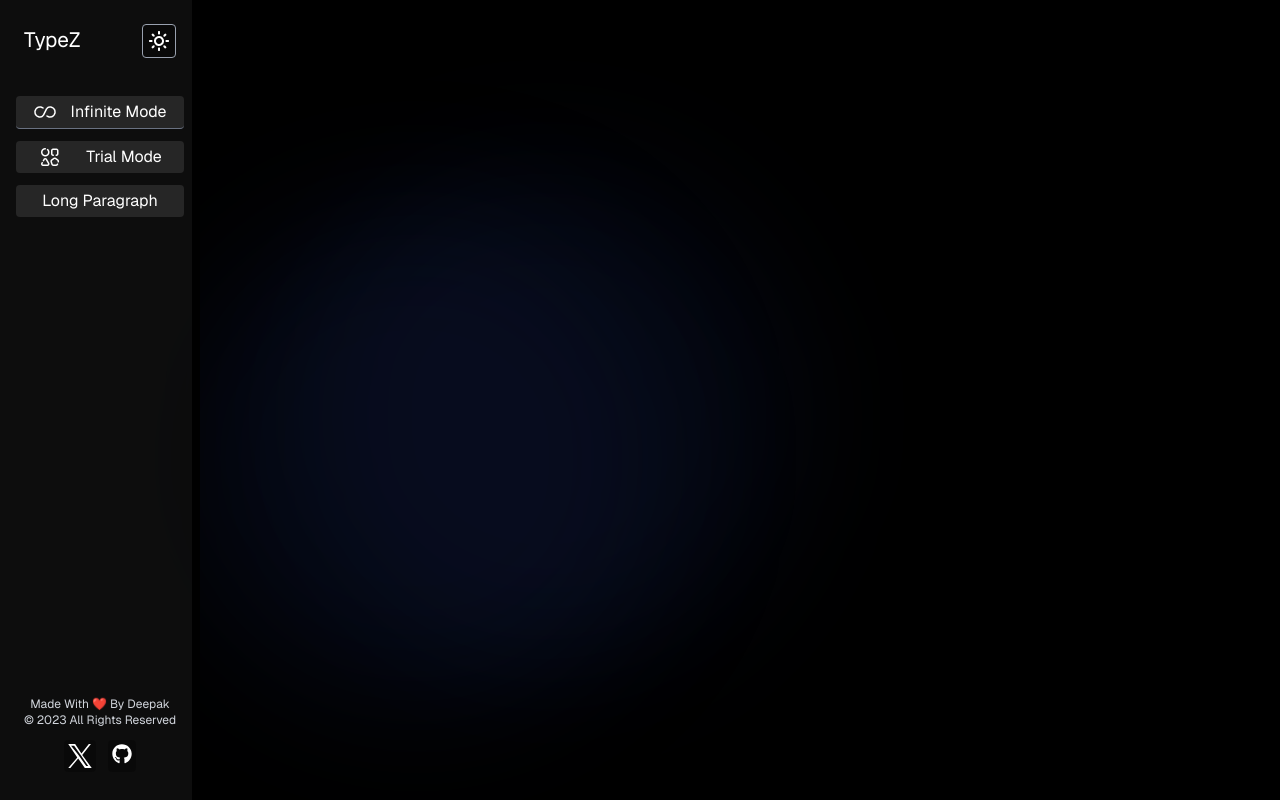
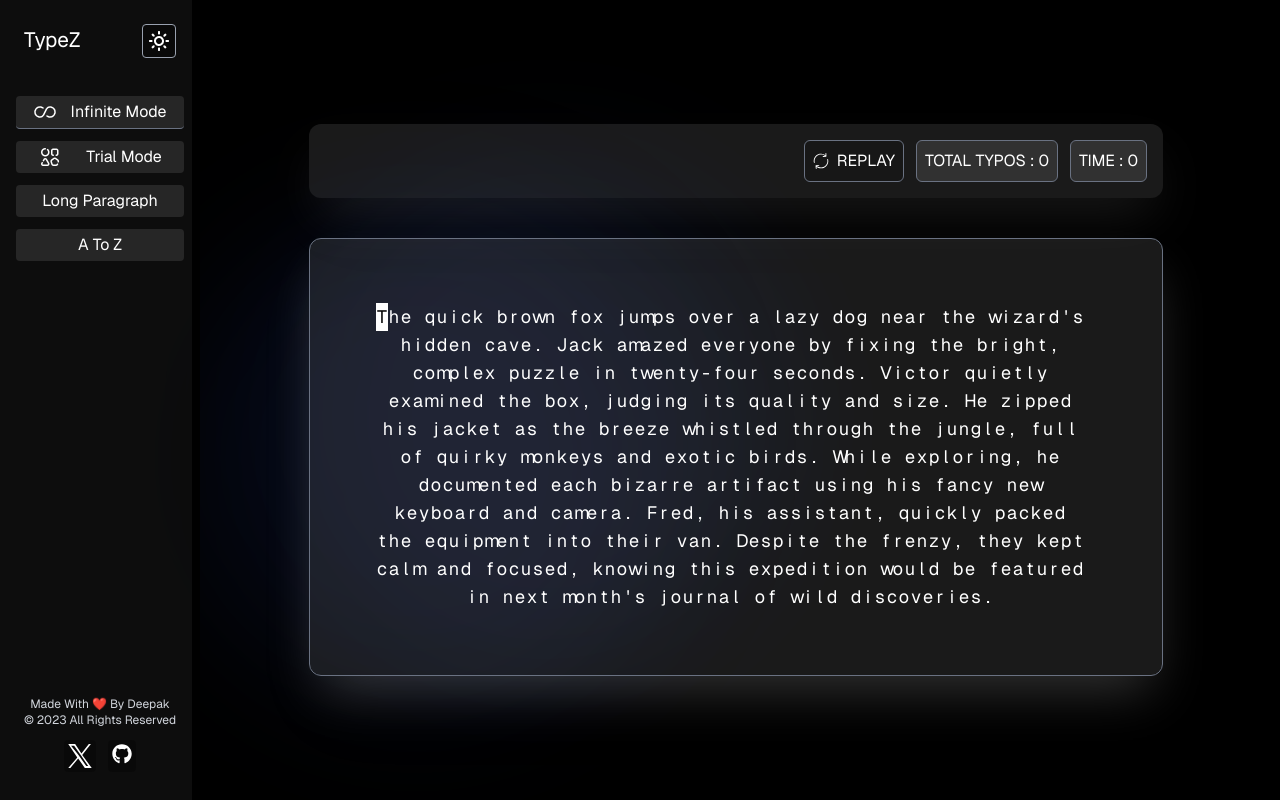
Before and after one commit to Deepaksingh126/TypeZ, a React (Vite) app: page /A-to-Z in a window 1280 px wide. Built offline with nearby package versions, Linux system fonts and the light colour scheme.

Commit message:
added A-to-Z mode

```diff
--- a/src/App.jsx
+++ b/src/App.jsx
@@ -1,86 +1,97 @@
-import React from 'react'
-import TypingBoard from './components/TypingBoard'
-import Timer from './components/Timer'
-import SideBar from './components/SideBar'
-import { Route, Routes, useLocation } from 'react-router-dom'
-import { motion } from "motion/react"
-import InfiniteTypingBoard from './components/InfiniteTypingBoard'
-import AuthForDev from './components/AuthForDev'
+import React from "react";
+import TypingBoard from "./components/TypingBoard";
+import Timer from "./components/Timer";
+import SideBar from "./components/SideBar";
+import { Route, Routes, useLocation } from "react-router-dom";
+import { motion } from "motion/react";
+import InfiniteTypingBoard from "./components/InfiniteTypingBoard";
+import AuthForDev from "./components/AuthForDev";
 
 const App = () => {
   const location = useLocation();
   return (
-    <div className=' text-white font-[Open_Sans] bg-black'>
-
+    <div className=" text-white font-[Open_Sans] bg-black">
       <SideBar />
 
-      <div className='lg:w-[85vw] w-full bg-black flex items-center justify-center h-screen flex-col absolute right-0 overflow-hidden'>
+      <div className="lg:w-[85vw] w-full bg-black flex items-center justify-center h-screen flex-col absolute right-0 overflow-hidden">
         <Routes>
           <Route
-            path='/infinite-typing'
-            element={<InfiniteTypingBoard
+            path="/infinite-typing"
+            element={
+              <InfiniteTypingBoard
                 key={location.pathname}
                 quotes="we are building this page where u can type infinite words. until we build this page be patient and use other typing paragraphs and if you are a   dev feel free to contribute to our repository on github"
-            />}
+              />
+            }
           />
 
           <Route
-            path='/Auth'
-            element={<AuthForDev
+            path="/A-to-Z"
+            element={
+              <TypingBoard
                 key={location.pathname}
-            />}
+                quotes="The quick brown fox jumps over a lazy dog near the wizard's hidden cave. Jack amazed everyone by fixing the bright, complex puzzle in twenty-four seconds. Victor quietly examined the box, judging its quality and size. He zipped his jacket as the breeze whistled through the jungle, full of quirky monkeys and exotic birds. While exploring, he documented each bizarre artifact using his fancy new keyboard and camera. Fred, his assistant, quickly packed the equipment into their van. Despite the frenzy, they kept calm and focused, knowing this expedition would be featured in next month's journal of wild discoveries."
+              />
+            }
           />
 
           <Route
-            path='/'
-            element={<TypingBoard
-              key={location.pathname}
-              quotes="The sun is shining today"
-            />}
+            path="/Auth"
+            element={<AuthForDev key={location.pathname} />}
           />
 
           <Route
-            path='/long-para'
-            element={<TypingBoard
+            path="/"
+            element={
+              <TypingBoard
+                key={location.pathname}
+                quotes="The sun is shining today"
+              />
+            }
+          />
+
+          <Route
+            path="/long-para"
+            element={
+              <TypingBoard
                 key={location.pathname}
                 quotes="The sun is shining today, and many people are outside enjoying the warm weather. Some are walking their dogs, while others are sitting on benches and reading books. The park is full of life, with children playing and families picnicking. It's a nice day to be alive."
-            />}
               />
-
+            }
+          />
         </Routes>
       </div>
 
       {/* some stufffs for styling */}
-      <div className='w-[100vw] absolute top-0 right-0 h-screen overflow-hidden overflow-x-hidden'>
-
+      <div className="w-[100vw] absolute top-0 right-0 h-screen overflow-hidden overflow-x-hidden">
         <motion.div
           animate={{
-            x: ['0vw', '15vw', '40vw', '70vw', '40vw', '35vw', '10vw'],
-            y: ['0vh', '10vh', '0vh', '50vh', '80vh', '40vh', '0vh']
+            x: ["0vw", "15vw", "40vw", "70vw", "40vw", "35vw", "10vw"],
+            y: ["0vh", "10vh", "0vh", "50vh", "80vh", "40vh", "0vh"],
           }}
           transition={{
             duration: 6,
             repeat: Infinity,
-            ease: 'linear'
+            ease: "linear",
           }}
-          className='w-[500px] h-[500px] bg-blue-950/20 rounded-full z-20 absolute top-0 left-0 blur-3xl'></motion.div>
+          className="w-[500px] h-[500px] bg-blue-950/20 rounded-full z-20 absolute top-0 left-0 blur-3xl"
+        ></motion.div>
 
         <motion.div
           animate={{
-            x: ['0vw', '25vw', '50vw', '75vw', '50vw', '25vw', '0vw'],
-            y: ['0vh', '10vh', '0vh', '50vh', '80vh', '50vh', '0vh']
+            x: ["0vw", "25vw", "50vw", "75vw", "50vw", "25vw", "0vw"],
+            y: ["0vh", "10vh", "0vh", "50vh", "80vh", "50vh", "0vh"],
           }}
           transition={{
             duration: 6,
             repeat: Infinity,
-            ease: 'linear'
+            ease: "linear",
           }}
-          className='w-[500px] h-[500px] bg-blue-950/20 rounded-full z-20 absolute top-0 left-0 blur-3xl'></motion.div>
+          className="w-[500px] h-[500px] bg-blue-950/20 rounded-full z-20 absolute top-0 left-0 blur-3xl"
+        ></motion.div>
       </div>
+    </div>
+  );
+};
 
-
-    </div>
-  )
-}
-
-export default App
+export default App;
--- a/src/components/SideBar.jsx
+++ b/src/components/SideBar.jsx
@@ -41,6 +41,9 @@ function SideBar() {
           </div>
         </div>
         <div className="lowerSection w-full flex-1 flex justify-start p-4 flex-col items-center gap-3 overflow-y-auto">
+
+
+        {/* infinite mode tab  */}
           <NavLink
             className="bg-white/10 text-[1em] px-4 py-1 font-[Open_Sans] font-med capitalize w-full flex items-center justify-around gap-3 rounded-sm border-b-1 border-gray-500 text-center"
             to="/Auth"
@@ -53,6 +56,7 @@ function SideBar() {
             />
             infinite mode
           </NavLink>
+
           <NavLink
             className="bg-white/10 px-4 py-1 font-[Open_Sans] font-med capitalize w-full flex items-center justify-around gap-3 rounded-sm text-center"
             to="/"
@@ -65,8 +69,12 @@ function SideBar() {
             />
             trial mode
           </NavLink>
+
           <ParaLink target="/long-para" content={"long paragraph"} />
+          <ParaLink target="/A-to-Z" content={"A to Z"} />
         </div>
+
+        {/* side baar footer  */}
         <div className="lowerSection w-full h-[15%] flex justify-start p-4 flex-col items-center gap-3">
           <div>
             <p className="text-xs text-gray-300 text-center">
--- a/src/components/TypingBoard.jsx
+++ b/src/components/TypingBoard.jsx
@@ -99,7 +99,7 @@ const TypingBoard = (props) => {
                                                 className={` ${index < currentIdx
                                                     ? 'text-white/40'
                                                     : index === currentIdx
-                                                        ? 'bg-white text-black'
+                                                        ? 'bg-white transition-all duration-100 text-black'
                                                         : 'text-white'} w-3 text-lg`} > {char}
                                             </span>
                                         );
```
Lines whose indentation alone changed are shown as unchanged.
